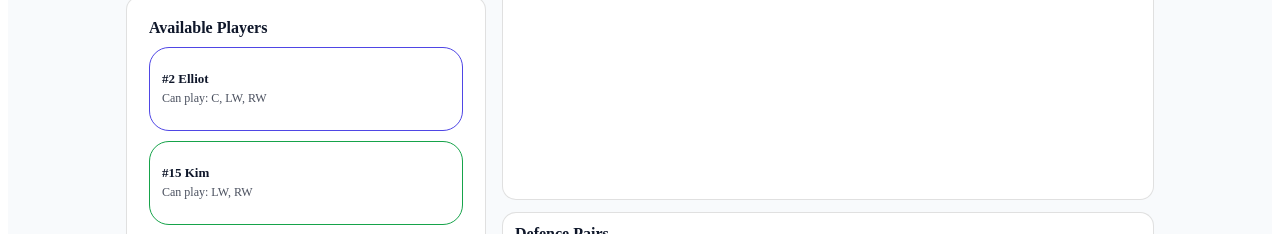
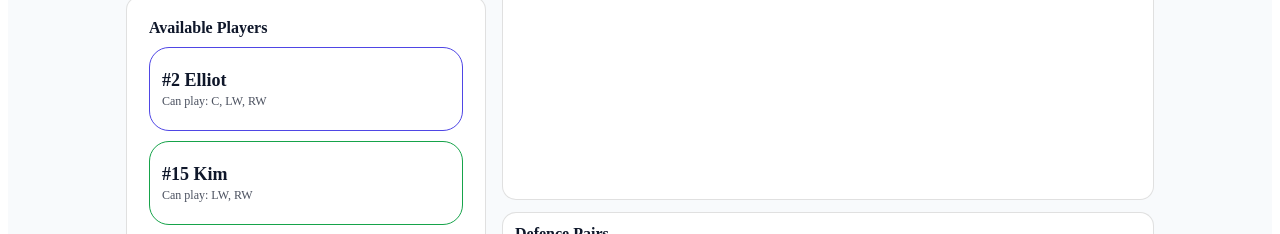
Before and after one commit to Newik83CZ/IceHockeyLineBuilder, a React (Vite) app: page /lineups in a window 1280 px wide. Shown: the part 547-781 px from the top of the page. Built offline with nearby package versions, Linux system fonts and the light colour scheme.

Commit message:
Font size 18

```diff
--- a/src/pages/Lineups.jsx
+++ b/src/pages/Lineups.jsx
@@ -55,7 +55,7 @@ function DraggablePlayer({ id, label, sublabel, preferredPosition }) {
         className="playerLabel"
         style={{
           fontWeight: 700,
-          fontSize: 13,
+          fontSize: 18,
           lineHeight: 1.15,
           display: "-webkit-box",
           WebkitLineClamp: 2,
```
